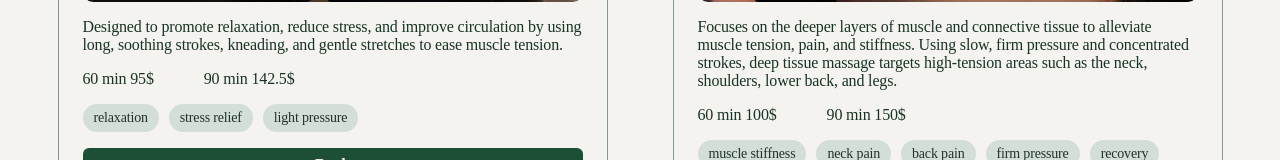
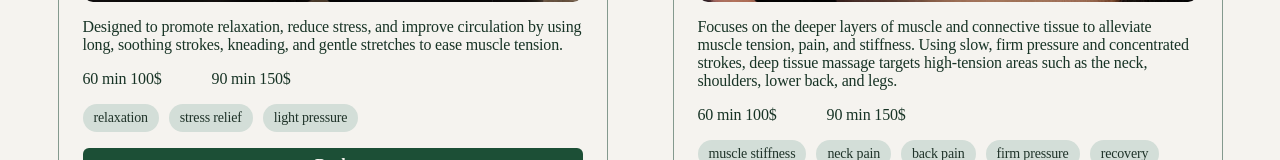
Before and after one commit to KeikeiSo/LogY, a React (Create React App) app: page /services in a window 1280 px wide. Shown: the part 636-796 px from the top of the page. Built offline with nearby package versions, Linux system fonts and the light colour scheme.

Commit message:
Update ServicesData.js

```diff
--- a/src/components/ServiceComponent/ServicesData.js
+++ b/src/components/ServiceComponent/ServicesData.js
@@ -26,7 +26,7 @@ const Services = [
         name: "Swedish Massage",
         image: swedishMassage,
         description: "Designed to promote relaxation, reduce stress, and improve circulation by using long, soothing strokes, kneading, and gentle stretches to ease muscle tension.",
-        prices: ["60 min 95$", "90 min 142.5$"],
+        prices: ["60 min 100$", "90 min 150$"],
         benefits: ["relaxation", "stress relief", "light pressure"],
         reserveUrl: "https://forms.gle/AT8h5w7q477KVPTR7",
         nameFr: "Massage Suédois",
```
